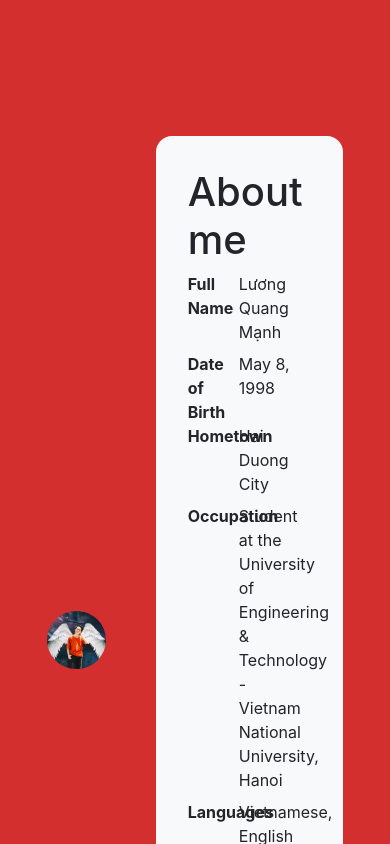
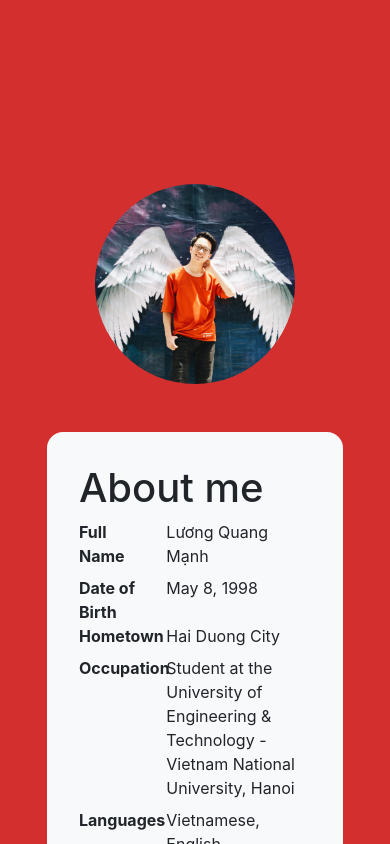
Before and after one commit to lqmanh/vitae, a React (Create React App) app: page / in a window 390 px wide. Shown: the part 740-1584 px from the top of the page. Built offline with nearby package versions, Linux system fonts and the light colour scheme.

Commit message:
Better layout for small screens

```diff
--- a/src/components/common/box.js
+++ b/src/components/common/box.js
@@ -28,10 +28,6 @@ const ColoredBox = styled(StyledBox)`
   background-color: ${(props) => props.color || 'gray'};
 `
 
-const PaddinglessBox = styled(StyledBox)`
-  padding: 0;
-`
-
 
 export default StyledBox
-export { ColoredBox, PaddinglessBox }
+export { ColoredBox }
--- a/src/components/common/content-frame.js
+++ b/src/components/common/content-frame.js
@@ -3,7 +3,7 @@ import React from 'react'
 
 export default (props) => (
   <div className='row align-items-center p-3'>
-    <div className='col-4'>{props.sideBar}</div>
-    <div className='col-8'>{props.body || props.children}</div>
+    <div className='col-12 col-md-4'>{props.sideBar}</div>
+    <div className='col-12 col-md-8'>{props.body || props.children}</div>
   </div>
 )
--- a/src/components/section/profile.js
+++ b/src/components/section/profile.js
@@ -1,12 +1,16 @@
 import React from 'react'
 
 import Section from './section'
-import { ColoredBox } from '../common/box'
+import Box, { ColoredBox } from '../common/box'
 import ContentFrame from '../common/content-frame'
 import avatarImg from '../../static/avatar.jpg'
 
 
-const SideBar = (props) => <img className='rounded-circle' src={avatarImg} alt='Avatar' width='75%' height='75%' />
+const SideBar = (props) => (
+  <Box className='p-5 pl-md-0 pr-md-3'>
+    <img className='rounded-circle' src={avatarImg} alt='Avatar' width='100%' height='100%' />
+  </Box>
+)
 
 const Body = (props) => {
   const info = [
@@ -25,8 +29,8 @@ const Body = (props) => {
         <dl className="row mb-0">{
           info.map((field) => (
             <>
-              <dt className="col-4 col-sm-3">{field.fieldName}</dt>
-              <dd className="col-8 col-sm-9">{field.value}</dd>
+              <dt className="col-4 col-lg-3">{field.fieldName}</dt>
+              <dd className="col-8 col-lg-9">{field.value}</dd>
             </>
           ))
         }</dl>
--- a/src/components/topbar.js
+++ b/src/components/topbar.js
@@ -9,7 +9,7 @@ export default (props) => {
     { name: 'Projects' },
   ]
   return (
-    <nav className='navbar navbar-expand-sm navbar-light bg-light fixed-top shadow'>
+    <nav className='navbar navbar-expand-md navbar-light bg-light fixed-top shadow'>
       <a className='navbar-brand mb-0 h1' href='#top'>
         <strong>VITAE</strong>
       </a>
```
